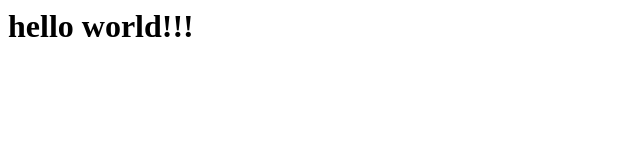
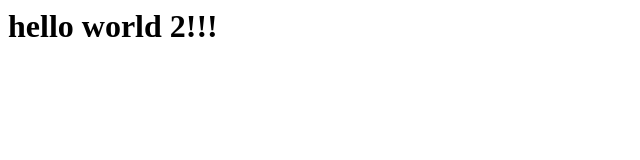
Before and after one commit to specnazere/test, a plain HTML site: page index.html in a window 1280 px wide. Shown: the full height of the page, 0-640 px from the left. Drawn offline with Linux system fonts and the light colour scheme.

Commit message:
changed 3543642154

```diff
--- a/index.html
+++ b/index.html
@@ -1 +1 @@
-<h1>hello world!!!</h1>
+<h1>hello world 2!!!</h1>
```
Also changed, not shown: 1 other file.
